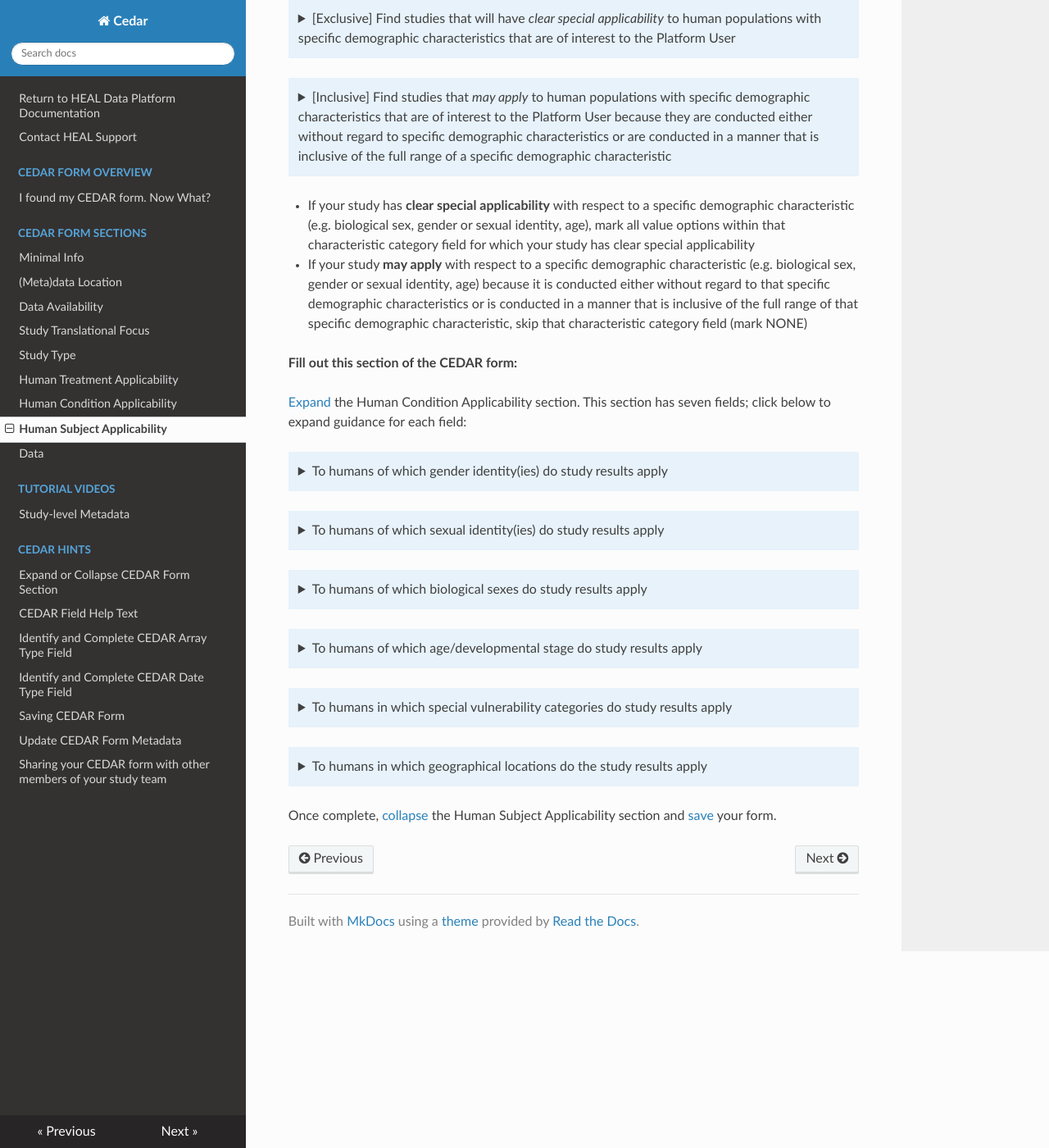
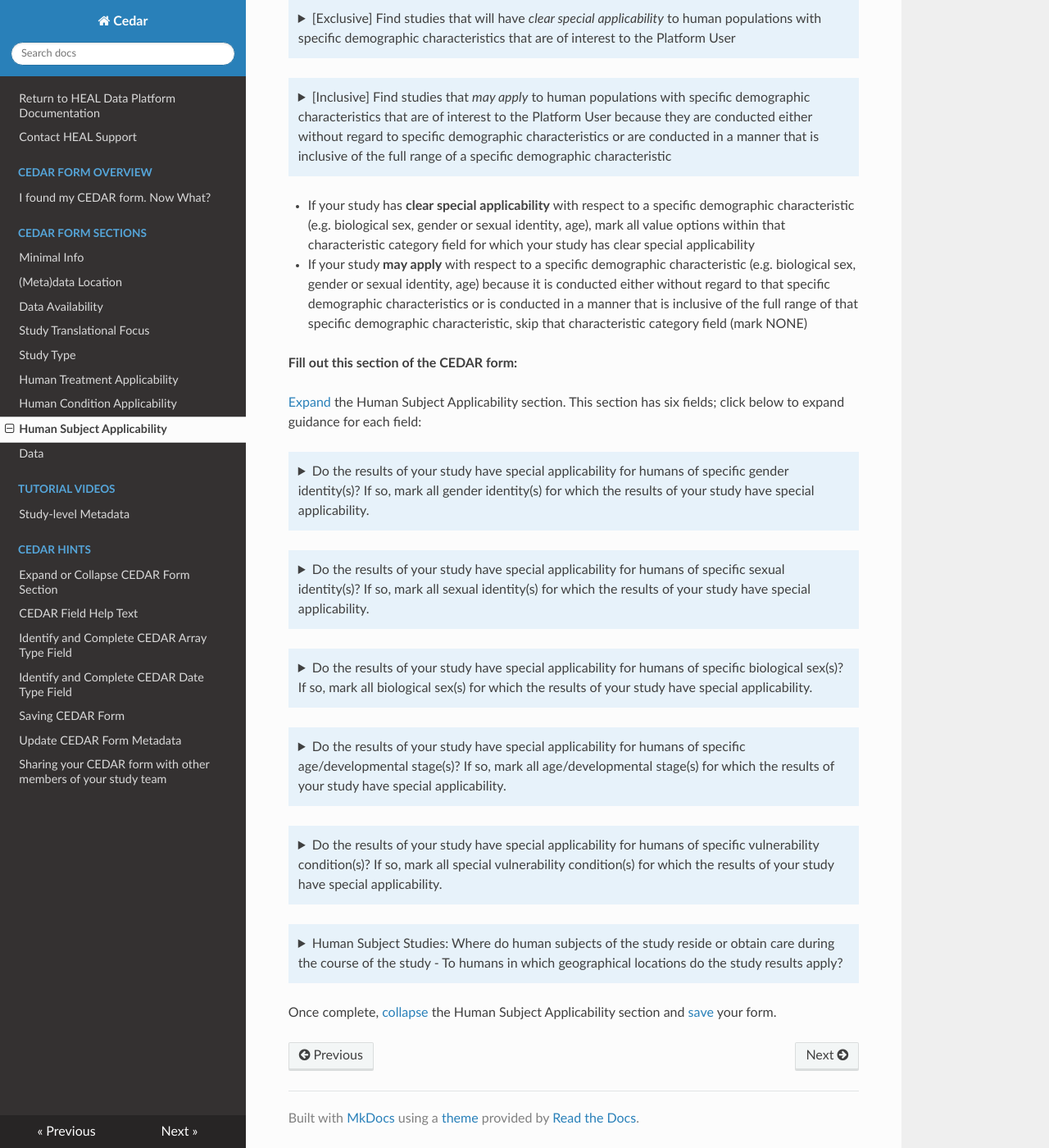
Before and after one commit to HEAL/cedar-form-docs, an MkDocs documentation site: the page built from docs/human-subject-applicability.md, in a window 1280 px wide and 1400 px high, scrolled down 473 px. Shown: the whole window at 82% size. Built offline with MkDocs 1.6.1, drawn with Linux system fonts in a browser that asks for light colours; nearby versions of some CDN libraries.

Commit message:
update docs to update human subj appl doc and min info

```diff
--- a/docs/human-subject-applicability.md
+++ b/docs/human-subject-applicability.md
@@ -41,27 +41,27 @@
 
 **Fill out this section of the CEDAR form:**
 
-[Expand](expand-or-collapse-cedar-form-section.md) the Human Condition Applicability section. This section has seven fields; click below to expand guidance for each field:
+[Expand](expand-or-collapse-cedar-form-section.md) the Human Subject Applicability section. This section has six fields; click below to expand guidance for each field:
 
 
-??? note "To humans of which gender identity(ies) do study results apply"
+??? note "Do the results of your study have special applicability for humans of specific gender identity(s)? If so, mark all gender identity(s) for which the results of your study have special applicability."
 
     <br>
     <mark style="background-color: #FFFF00">**How to answer**</mark>
 
-    > This field allows multiple answer selections from a response set, including: 'Female', 'Female-to-male transsexual', 'Intersexed', 'Male', 'Male-to-female transsexual', 'Other'
+    > This field allows multiple answer selections from a response set, including: 'Female', 'Transgender woman/trans woman/male-to-female (MTF)', 'Male', 'Transgender man/trans man/female-to-male (FTM)', 'Genderqueer/gender nonconforming/neither exclusively male nor female', 'Other'
 
     > If your study has **clear special applicability** to humans of a specific gender identity or identities, <u>mark all that apply</u>
 
     > Examples of studies with **clear special applicability**:
-    >> * a basic science study using biochemstry experiments to investigate potential molecular interactions between puberty-blocking drugs and opioid receptor pathways, and using animal model experiments to investigate the impact of co-administration of puberty-blocking drugs and opioids in an adolescent mouse injury pain model on opioid-induced pain-relief and on risk of opioid addiction &rarr; **this study may choose 'Female-to-male transexual', 'Male-to-female transexual', and 'Other'** (puberty blockers can be prescribed to early-adolescents who consider their gender identity to be trans OR non-binary; non-binary would be covered under the 'Other' category)
-    * a clinical trial investigating the efficacy of adding a physical therapy and swim exercise therapy regimen to short-course opioids to prevent transition of acute post-surgical pain to chronic pain in cisgender women and transgender men following surgical mastectomy &rarr; **this study may choose 'Female' and 'Female-to-male transexual'**
+    >> * a basic science study using biochemistry experiments to investigate potential molecular interactions between puberty-blocking drugs and opioid receptor pathways, and using animal model experiments to investigate the impact of co-administration of puberty-blocking drugs and opioids in an adolescent mouse injury pain model on opioid-induced pain-relief and on risk of opioid addiction &rarr; **this study may choose 'Transgender man/trans man/female-to-male (FTM)', ‘Transgender woman/trans woman/male-to-female (MTF)’, and 'Other'** (puberty blockers can be prescribed to early-adolescents who consider their gender identity to be trans OR non-binary; non-binary would be covered under the 'Other' category)
+    * a clinical trial investigating the efficacy of adding a physical therapy and swim exercise therapy regimen to short-course opioids to prevent transition of acute post-surgical pain to chronic pain in cisgender women and transgender men following surgical mastectomy &rarr; **this study may choose 'Female' and 'Transgender man/trans man/female-to-male (FTM)**
 
 
     > If your study **may apply** to humans of a specific gender identity or identities because it is conducted either without regard to gender identity or is conducted in a manner that is inclusive of the full range of gender identities, <u>mark NONE of the value options</u>
 
     > Examples of studies that **may apply**:
-    >> * a basic science study using biochemstry experiments to investigate potential molecular interactions between a novel non-opioid analgesic drug and opioid receptor pathways, and using animal model experiments to investigate the impact of co-administration of the novel non-opioid analgesic drug and opioids in an adolescent mouse injury pain model on overall pain-relief and on risk of opioid addiction &rarr; **this study should skip this field, choosing none of the available options**
+    >> * a basic science study using biochemistry experiments to investigate potential molecular interactions between a novel non-opioid analgesic drug and opioid receptor pathways, and using animal model experiments to investigate the impact of co-administration of the novel non-opioid analgesic drug and opioids in an adolescent mouse injury pain model on overall pain-relief and on risk of opioid addiction &rarr; **this study should skip this field, choosing none of the available options**
     * a clinical trial investigating the efficacy of adding a physical therapy and swim exercise therapy regimen to short-course opioids to prevent transition of acute post-surgical pain to chronic pain in older adults following hip replacement surgery &rarr; **this study should skip this field, choosing none of the available options**
 
 
@@ -71,15 +71,15 @@
 
     > Example use cases where a Platform User is looking for studies with **clear special applicability** include:
 
-    >> * I am a program manager for a community-based after-school sports program for adolescents that is specifically welcoming to adolescents across the gender-identity spectrum - I know that risk of opioid exposure and addiction once exposed differ and tend to be higher for individuals in a gender identity minority as compared to individuals in a gender identity majority (i.e. cis male or cis female) - I am looking for studies that specifically investigate prevention of opioid use disorder in gender-identity minority adolescents, either in general, or specifically following treatment for pain due to a sports injury. To find such studies, I would filter on the gender identity field, choosing all of the gender identity minority options (i.e. **'Female-to-male transsexual', 'Intersexed', 'Male-to-female transsexual', 'Other'**) or the subset of gender identity minority options I am most interested in (e.g. If several of the program participants are trans boys and I am particulary focused on that group I might just choose **'Female-to-male transsexual'**)
-    * I am a clinician that treats trans patients with hormone therapy and gender affirming surgical care - Some of my patients come to me while on meds for maintenance of opioid use disorder remission, or start on these meds while in my care - I am looking for studies that specifically investigate risk factors and mechanisms to address risk for opioid use disorder relapse in trans patients. To find such studies, I would filter on the gender identity field, choosing **'Female-to-male transsexual'** and **'Male-to-female transsexual'**
+    >> *I am a program manager for a community-based after-school sports program for adolescents that is specifically welcoming to adolescents across the gender-identity spectrum - I know that risk of opioid exposure and addiction once exposed differ and tend to be higher for individuals in a gender identity minority as compared to individuals in a gender identity majority (i.e. cis male or cis female) - I am looking for studies that specifically investigate prevention of opioid use disorder in gender-identity minority adolescents, either in general, or specifically following treatment for pain due to a sports injury. To find such studies, I would filter on the gender identity field, choosing all of the gender identity minority options (i.e. **‘Transgender man/trans man/female-to-male (FTM)’, ‘Transgender woman/trans woman/male-to-female (MTF)’, ‘Genderqueer/gender nonconforming/neither exclusively male nor female’, ‘Other’**) or the subset of gender identity minority options I am most interested in (e.g. If several of the program participants are trans boys and I am particularly focused on that group I might just choose **'Transgender man/trans man/female-to-male (FTM)'**)
+    * I am a clinician that treats trans patients with hormone therapy and gender affirming surgical care - Some of my patients come to me while on meds for maintenance of opioid use disorder remission, or start on these meds while in my care - I am looking for studies that specifically investigate risk factors and mechanisms to address risk for opioid use disorder relapse in trans patients. To find such studies, I would filter on the gender identity field, choosing **‘Transgender man/trans man/female-to-male (FTM)’** and **‘Transgender woman/trans woman/male-to-female (MTF)’**
         * If I don't find many studies of interest when using these limiting gender identity filters, I may want to expand my search to look for all studies that **may apply** to my population of interest because they are conducted either without regard to gender identity or are conducted in a manner that is inclusive of the full range of gender identities.
         * To find such studies, I would filter on the gender identity field and choose the **'Conducted without regard to gender identity'** and/or **'Inclusive of all gender identities'** value options.
         * This filter setting will return studies that indicated their study was conducted without regard to gender identity or inclusive of all gender identities by selecting NONE of the gender identity value options
 
 
 
-??? note "To humans of which sexual identity(ies) do study results apply"
+??? note "Do the results of your study have special applicability for humans of specific sexual identity(s)? If so, mark all sexual identity(s) for which the results of your study have special applicability."
 
     <br>
     <mark style="background-color: #FFFF00">**How to answer**</mark>
@@ -113,7 +113,7 @@
         * This filter setting will return studies that indicated their study was conducted without regard to sexual identity or inclusive of all sexual identities by selecting NONE of the sexual identity value options
 
 
-??? note "To humans of which biological sexes do study results apply"
+??? note "Do the results of your study have special applicability for humans of specific biological sex(s)? If so, mark all biological sex(s) for which the results of your study have special applicability."
 
     <br>
     <mark style="background-color: #FFFF00">**How to answer**</mark>
@@ -146,7 +146,7 @@
         * To find such studies, I would filter on the biological sex field and choose the **'Conducted without regard to biological sex'** and/or **'Inclusive of all biological sex'** value options.
         * This filter setting will return studies that indicated their study was conducted without regard to biological sex or inclusive of all biological sex by selecting NONE of the biological sex value options
 
-??? note "To humans of which age/developmental stage do study results apply"
+??? note "Do the results of your study have special applicability for humans of specific age/developmental stage(s)? If so, mark all age/developmental stage(s) for which the results of your study have special applicability."
 
     <br>
     <mark style="background-color: #FFFF00">**How to answer**</mark>
@@ -180,7 +180,7 @@
         * This filter setting will return studies that indicated their study was conducted without regard to age/developmental stage or inclusive of all age/developmental stage by selecting NONE of the age/developmental stage value options
 
 
-??? note "To humans in which special vulnerability categories do study results apply"
+??? note "Do the results of your study have special applicability for humans of specific vulnerability condition(s)? If so, mark all special vulnerability condition(s) for which the results of your study have special applicability."
 
     <br>
     <mark style="background-color: #FFFF00">**How to answer**</mark>
@@ -218,7 +218,7 @@
 
 
 
-??? note "To humans in which geographical locations do the study results apply"
+??? note "Human Subject Studies: Where do human subjects of the study reside or obtain care during the course of the study - To humans in which geographical locations do the study results apply?"
 
     <br>
     <mark style="background-color: #FFFF00">**How to answer**</mark>
```
Also changed, not shown: docs/minimal-info.md (line endings or trailing spaces).
